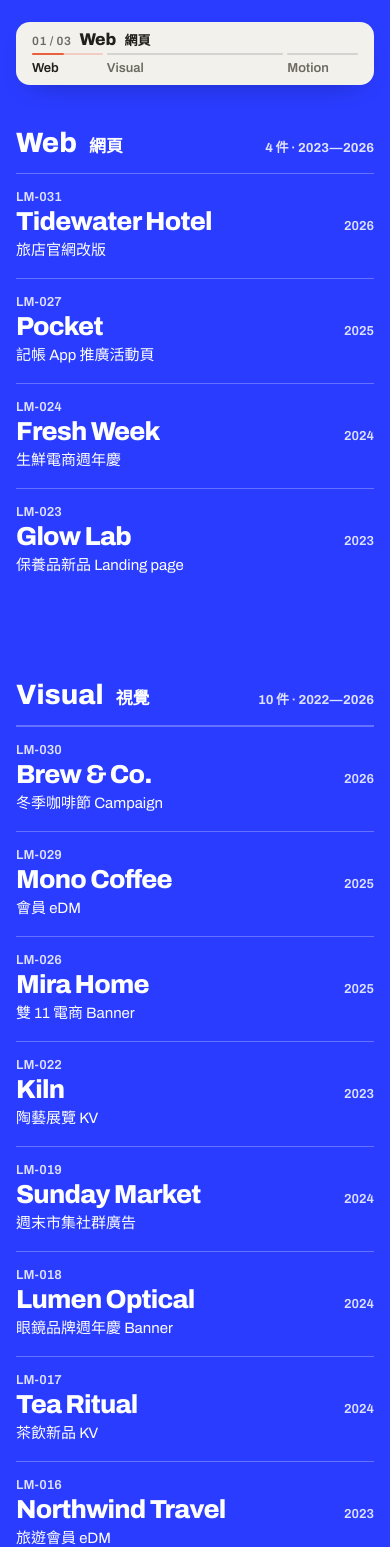
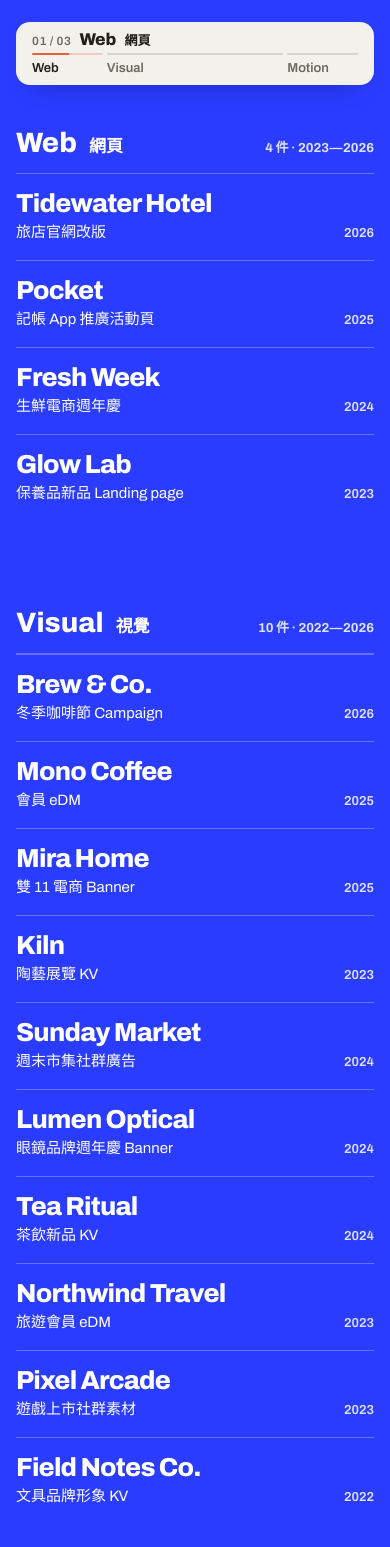
Before and after one commit to athcaga1225/portfolio, a plain HTML site: page v2/index.html in a window 390 px wide. Shown: the part 61-1608 px from the top of the page. Drawn offline with Linux system fonts and the light colour scheme.

Commit message:
v2: remove LM-xxx numbers; project id optional in CMS
- Drop the catalogue number from list rows, detail meta, sleeves, labels, Next
- Remove cat field from works.json and Pages CMS
- id is optional: blank ids are derived from the English title (deduped)

Co-Authored-By: Claude Opus 5.5 <noreply@anthropic.com>
Claude-Session: https://claude.ai/code/session_0164MU6ztkb97gohum49MiAy

```diff
--- a/v2/index.html
+++ b/v2/index.html
@@ -202,7 +202,7 @@ img,svg{max-width:100%}
 .lgh:first-child{padding-top:var(--s-8)}
 .lgh b{font:800 var(--fs-h2)/1 var(--font);font-stretch:var(--wide)}
 .lgh span{margin-left:auto;font-size:var(--fs-s);opacity:var(--o-mute)}
-.row{display:grid;grid-template-columns:var(--s-12) minmax(0,1.3fr) minmax(0,1fr) var(--s-11);gap:var(--s-5);align-items:baseline;padding-block:var(--s-6);border-top:var(--hair) solid color-mix(in srgb,currentColor 28%,transparent);
+.row{display:grid;grid-template-columns:minmax(0,1.3fr) minmax(0,1fr) var(--s-11);gap:var(--s-5);align-items:baseline;padding-block:var(--s-6);border-top:var(--hair) solid color-mix(in srgb,currentColor 28%,transparent);
  --bleed:var(--gutter);transition:background-color var(--t-fast) linear,box-shadow var(--t-fast) linear}
 .row:first-of-type{border-top:0}
 .row>*{transition:transform var(--t-2) var(--ease)}
@@ -376,7 +376,7 @@ img,svg{max-width:100%}
 
 /* tablet */
 @media(max-width:68.75em){
- .row{grid-template-columns:var(--s-11) minmax(0,1.4fr) minmax(0,1fr) var(--s-11)}
+ .row{grid-template-columns:minmax(0,1.4fr) minmax(0,1fr) var(--s-11)}
  .dtm{grid-template-columns:repeat(2,minmax(0,1fr))}
 }
 @media(max-width:53.75em){
@@ -395,7 +395,6 @@ img,svg{max-width:100%}
  .cnav{top:calc(var(--nav-h) - var(--s-4))}
  .plr{width:100%}
  .row{grid-template-columns:minmax(0,1fr) auto;gap:var(--s-2) var(--s-4);padding-block:var(--s-5)}
- .row .c{grid-column:1/3;order:-1}
  .row .z{grid-column:1/2}
  .row .y{grid-row:2;grid-column:2}
  .k-web{grid-template-columns:minmax(0,1fr)}
@@ -525,7 +524,7 @@ img,svg{max-width:100%}
 <script>
 /* ============================================================
    作品資料放在同資料夾的 works.json（可用 Pages CMS 後台編輯）。
-   欄位：id, cat 編號, t 英文名, zh 中文名, g 分類 web|visual|motion, y 年份,
+   欄位：id 網址代號(選填), t 英文名, zh 中文名, g 分類 web|visual|motion, y 年份,
    client, ind 產業, pf 平台, role, c 封套色, k 封套字色, b 示意框底色, url, d 說明, w 作品
    w 每件：k 類型, t 名稱, sizes 尺寸（例 1080x1080, 1080x1350）, dur 秒數（動態, 逗號分隔）,
           count 畫面數（只有手機版）, app 單一 App 畫面, mobile 有手機版（網頁）, src 檔案（依序）
@@ -583,8 +582,8 @@ function edm(p,W,H){let g=`<rect width="${W}" height="${H}" fill="${p.b}"/>`+blk
 function motionArt(p,rr,seed){const L=rr[0]>rr[1],W=L?1600:Math.round(1600*rr[0]/rr[1]),H=L?Math.round(1600*rr[1]/rr[0]):1600,mn=Math.min(W,H),cx=W/2,cy=H/2,R=mn*.34;
  return svg(W,H,`<rect width="${W}" height="${H}" fill="${p.b}"/><circle cx="${cx}" cy="${cy}" r="${R}" fill="none" stroke="${INK}" stroke-opacity=".12" stroke-width="${mn*.006}"/><g class="mv-rot"><circle cx="${cx}" cy="${cy}" r="${R}" fill="none"/><circle cx="${cx}" cy="${cy-R}" r="${mn*.022}" fill="${INK}"/></g>`+lbl(cx,cy+mn*.02,ratio(rr),'影片 · 示意',mn*.09),p.t+' 動態')}
 /* ---------- builders ---------- */
-const rec=p=>`<div class="rec" style="--c:${p.c};--k:${p.k}"><div class="disc" data-o="${hash(p.id)%360}" data-k="${(.8+hash(p.cat)%40/100).toFixed(2)}"><div class="lab"><b>${esc(p.cat)}</b><i>${esc(p.t)}</i><s>${G[p.g].en} · ${p.y}</s></div></div><div class="sheen"></div></div>`;
-const sleeve=p=>`<div class="sl" style="--k:${p.k}"><span class="sa">${esc(p.cat)}</span><span class="sb">${p.y} / ${esc(G[p.g].en)}</span><b class="st">${esc(p.t)}</b><span class="sc">${esc(p.zh)}</span><span class="sd">OPEN</span></div>`;
+const rec=p=>`<div class="rec" style="--c:${p.c};--k:${p.k}"><div class="disc" data-o="${hash(p.id)%360}" data-k="${(.8+hash(p.id)%40/100).toFixed(2)}"><div class="lab"><b>${esc(G[p.g].en)}</b><i>${esc(p.t)}</i><s>${p.y}</s></div></div><div class="sheen"></div></div>`;
+const sleeve=p=>`<div class="sl" style="--k:${p.k}"><span class="sa">${p.y}</span><span class="sb">${esc(G[p.g].en)}</span><b class="st">${esc(p.t)}</b><span class="sc">${esc(p.zh)}</span><span class="sd">OPEN</span></div>`;
 const pack=(p,cls='',seed=0)=>`<div class="pack ${cls}" style="--c:${p.c}">${rec(p)}<div class="slv"><div class="lay">${sleeve(p)}</div></div></div>`;
 const media=(src,alt,ar)=>/\.(mp4|webm|mov)$/i.test(src)?`<video src="${esc(src)}" muted loop playsinline style="width:100%;aspect-ratio:${ar};display:block"></video>`:`<img src="${esc(src)}" alt="${esc(alt)}" loading="lazy" style="width:100%;aspect-ratio:${ar};display:block">`;
 const browser=(p,w,seed)=>{const im=w.src?.desktop?media(w.src.desktop,p.t,'1440/2800'):webShot(p,'d',seed),sh=w.src?.desktop?-67.86:-(1-900/lastH)*100;return `<div class="frm br"><div class="brb"><i></i><i></i><i></i><span>${esc(p.url||'example.com')}/${seed%2?'rooms':''}</span></div><div class="brv"><div class="pg" style="--sh:${sh.toFixed(2)}%">${im}</div></div></div>`};
@@ -606,18 +605,18 @@ const hint=w=>w.k==='web'||(w.k==='webm'&&!w.app)?`<p class="hint">${FINE?'在
 function detail(p){
  const i=P.indexOf(p),nx=P[(i+1)%P.length],n=p.w.length;
  return `<header class="dth" style="--c:${p.c};--k:${p.k}"><div class="wrap dtg"><div>
-  <p class="dtk"><span>${esc(p.cat)}</span><span>${esc(G[p.g].en)} ${esc(G[p.g].zh)}</span><span>${p.y}</span><span>${esc(tags(p))}</span></p>
+  <p class="dtk"><span>${esc(G[p.g].en)} ${esc(G[p.g].zh)}</span><span>${p.y}</span><span>${esc(tags(p))}</span></p>
   <h2 class="dtt" id="dtTitle" data-split>${esc(p.t)}</h2><p class="dtz rt">${esc(p.zh)}</p><p class="dtd rt">${esc(p.d)}</p>
   <dl class="dtm rt"><div><dt>Client 客戶</dt><dd>${esc(p.client)}</dd></div><div><dt>Industry 產業</dt><dd>${esc(p.ind)}</dd></div><div><dt>Platform 平台</dt><dd>${esc(p.pf)}</dd></div><div><dt>Role 角色</dt><dd>${esc(p.role)}</dd></div></dl>
  </div>${pack(p,'dtpk rs',0)}</div>
  <ol class="dttl wrap">${p.w.map((w,j)=>`<li class="rg"><button type="button" data-go="wk${j}"><span>${trk(j)}</span><b>${esc(w.t)}</b><em>${esc(spec(w))}</em></button></li>`).join('')}</ol></header>
  <div class="wks wrap">${p.w.map((w,j)=>`<section class="wk rg" id="wk${j}"><header class="wkh"><span>${trk(j)}</span><h3>${esc(w.t)}</h3><p>${esc(spec(w))}</p>${hint(w)}</header><div class="wk-b">${work(p,w,j)}</div></section>`).join('')}</div>
- <a class="dtn" href="#${nx.id}" style="--c:${nx.c};--k:${nx.k}"><div class="wrap"><div><small class="nk">Next 下一件 · ${esc(G[nx.g].en)} · ${esc(nx.cat)}</small><b class="nt">${esc(nx.t)}</b></div>${pack(nx)}</div></a>`;
+ <a class="dtn" href="#${nx.id}" style="--c:${nx.c};--k:${nx.k}"><div class="wrap"><div><small class="nk">Next 下一件 · ${esc(G[nx.g].en)}</small><b class="nt">${esc(nx.t)}</b></div>${pack(nx)}</div></a>`;
 }
 
 /* ---------- render static parts ---------- */
 const cnt=g=>P.filter(p=>p.g===g).length;
-$('#lrows').innerHTML=Object.entries(G).map(([g,v])=>`<h2 class="lgh" id="lg-${g}" data-g="${g}"><b>${v.en}</b> ${v.zh}<span>${(L=>`${L.length} 件 · ${Math.min(...L.map(p=>p.y))}—${Math.max(...L.map(p=>p.y))}`)(P.filter(p=>p.g===g))}</span></h2>`+P.filter(p=>p.g===g).map((p,i)=>`<a class="row" href="#${p.id}" data-g="${p.g}" data-id="${p.id}" style="--c:${p.c};--k:${p.k};--i:${i}"><span class="m c">${esc(p.cat)}</span><b>${esc(p.t)}</b><span class="z">${esc(p.zh)}</span><span class="m t">${esc(tags(p))}</span><span class="m n">${esc(p.ind)}</span><span class="m y">${p.y}</span></a>`).join('')).join('');
+$('#lrows').innerHTML=Object.entries(G).map(([g,v])=>`<h2 class="lgh" id="lg-${g}" data-g="${g}"><b>${v.en}</b> ${v.zh}<span>${(L=>`${L.length} 件 · ${Math.min(...L.map(p=>p.y))}—${Math.max(...L.map(p=>p.y))}`)(P.filter(p=>p.g===g))}</span></h2>`+P.filter(p=>p.g===g).map((p,i)=>`<a class="row" href="#${p.id}" data-g="${p.g}" data-id="${p.id}" style="--c:${p.c};--k:${p.k};--i:${i}"><b>${esc(p.t)}</b><span class="z">${esc(p.zh)}</span><span class="m t">${esc(tags(p))}</span><span class="m n">${esc(p.ind)}</span><span class="m y">${p.y}</span></a>`).join('')).join('');
 const shelf=P.map(p=>`<span>${esc(p.t)}</span>`).join('');
 $('#sh1').innerHTML=shelf+shelf;$('#sh2').innerHTML=P.map(p=>`<span>${esc(p.zh.split('｜')[0])}</span>`).join('').repeat(2);
 $('#steps').innerHTML=STEPS.map((s,i)=>`<li data-i="${i}" style="--i:${i}"><span>${trk(i)}</span><div><h3>${s[0]}<small>${s[1]}</small></h3><p>${s[2]}</p></div></li>`).join('');
@@ -755,7 +754,7 @@ const applySite=d=>{for(const k in SITE)if(typeof d?.[k]==='string'&&d[k].trim()
  document.querySelectorAll('[data-s-label]').forEach(e=>e.setAttribute('aria-label',e.dataset.sLabel.replace(/\{(\w+)\}/g,(_,k)=>SITE[k])));
  if(!document.title.includes(' · '))document.title=SITE.name+' 作品集'};
 fetch('site.json',{cache:'no-cache'}).then(r=>r.ok?r.json():null).then(applySite).catch(()=>{});
-fetch('works.json',{cache:'no-cache'}).then(r=>{if(!r.ok)throw 0;return r.json()}).then(d=>LM_BOOT((d.projects||[]).map(toProject))).catch(()=>{document.getElementById('lrows').innerHTML='<p class="err">讀不到 works.json。請用網址開啟，或在本機執行 python3 -m http.server 後開啟。</p>'});
+fetch('works.json',{cache:'no-cache'}).then(r=>{if(!r.ok)throw 0;return r.json()}).then(d=>{const seen=new Set();LM_BOOT((d.projects||[]).map(p=>{let id=(p.id||'').trim()||String(p.t||'work').toLowerCase().replace(/[^a-z0-9]+/g,'-').replace(/^-|-$/g,'')||'work',b=id,n=2;while(seen.has(id))id=b+'-'+n++;seen.add(id);return toProject({...p,id})}))}).catch(()=>{document.getElementById('lrows').innerHTML='<p class="err">讀不到 works.json。請用網址開啟，或在本機執行 python3 -m http.server 後開啟。</p>'});
 </script>
 </body>
 </html>
--- a/v2/works.json
+++ b/v2/works.json
@@ -2,7 +2,6 @@
   "projects": [
     {
       "id": "lm-031",
-      "cat": "LM-031",
       "t": "Tidewater Hotel",
       "zh": "旅店官網改版",
       "g": "web",
@@ -40,7 +39,6 @@
     },
     {
       "id": "lm-030",
-      "cat": "LM-030",
       "t": "Brew & Co.",
       "zh": "冬季咖啡節 Campaign",
       "g": "visual",
@@ -79,7 +77,6 @@
     },
     {
       "id": "lm-029",
-      "cat": "LM-029",
       "t": "Mono Coffee",
       "zh": "會員 eDM",
       "g": "visual",
@@ -111,7 +108,6 @@
     },
     {
       "id": "lm-028",
-      "cat": "LM-028",
       "t": "Form & Field",
       "zh": "品牌形象影片",
       "g": "motion",
@@ -145,7 +141,6 @@
     },
     {
       "id": "lm-027",
-      "cat": "LM-027",
       "t": "Pocket",
       "zh": "記帳 App 推廣活動頁",
       "g": "web",
@@ -178,7 +173,6 @@
     },
     {
       "id": "lm-026",
-      "cat": "LM-026",
       "t": "Mira Home",
       "zh": "雙 11 電商 Banner",
       "g": "visual",
@@ -210,7 +204,6 @@
     },
     {
       "id": "lm-025",
-      "cat": "LM-025",
       "t": "Ripple",
       "zh": "運動品牌 Reels 系列",
       "g": "motion",
@@ -236,7 +229,6 @@
     },
     {
       "id": "lm-024",
-      "cat": "LM-024",
       "t": "Fresh Week",
       "zh": "生鮮電商週年慶",
       "g": "web",
@@ -268,7 +260,6 @@
     },
     {
       "id": "lm-023",
-      "cat": "LM-023",
       "t": "Glow Lab",
       "zh": "保養品新品 Landing page",
       "g": "web",
@@ -293,7 +284,6 @@
     },
     {
       "id": "lm-022",
-      "cat": "LM-022",
       "t": "Kiln",
       "zh": "陶藝展覽 KV",
       "g": "visual",
@@ -318,7 +308,6 @@
     },
     {
       "id": "lm-021",
-      "cat": "LM-021",
       "t": "Orbit Mobile",
       "zh": "電信 5G 資費廣告",
       "g": "motion",
@@ -352,7 +341,6 @@
     },
     {
       "id": "lm-020",
-      "cat": "LM-020",
       "t": "Hearth",
       "zh": "鍋具開箱短影音",
       "g": "motion",
@@ -386,7 +374,6 @@
     },
     {
       "id": "lm-019",
-      "cat": "LM-019",
       "t": "Sunday Market",
       "zh": "週末市集社群廣告",
       "g": "visual",
@@ -418,7 +405,6 @@
     },
     {
       "id": "lm-018",
-      "cat": "LM-018",
       "t": "Lumen Optical",
       "zh": "眼鏡品牌週年慶 Banner",
       "g": "visual",
@@ -450,7 +436,6 @@
     },
     {
       "id": "lm-017",
-      "cat": "LM-017",
       "t": "Tea Ritual",
       "zh": "茶飲新品 KV",
       "g": "visual",
@@ -482,7 +467,6 @@
     },
     {
       "id": "lm-016",
-      "cat": "LM-016",
       "t": "Northwind Travel",
       "zh": "旅遊會員 eDM",
       "g": "visual",
@@ -514,7 +498,6 @@
     },
     {
       "id": "lm-015",
-      "cat": "LM-015",
       "t": "Pixel Arcade",
       "zh": "遊戲上市社群素材",
       "g": "visual",
@@ -546,7 +529,6 @@
     },
     {
       "id": "lm-014",
-      "cat": "LM-014",
       "t": "Field Notes Co.",
       "zh": "文具品牌形象 KV",
       "g": "visual",
```
Also changed, not shown: 1 other file.
